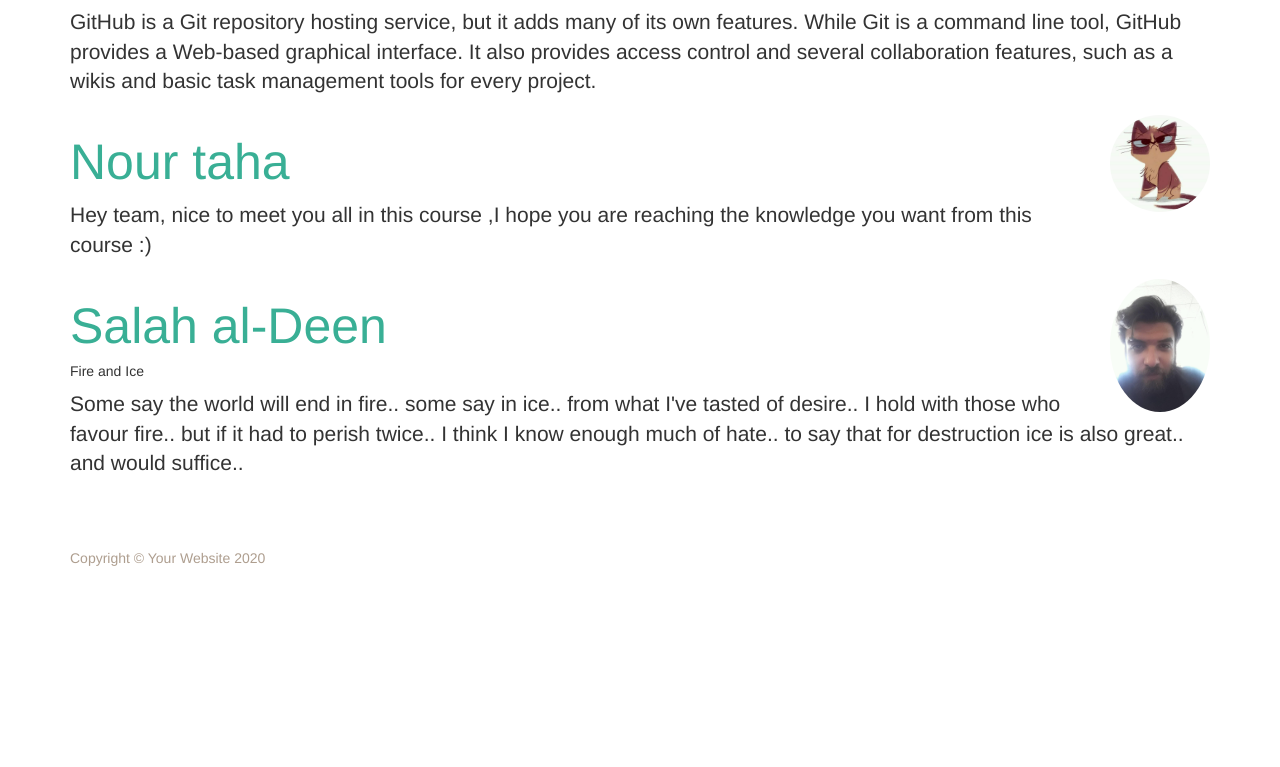
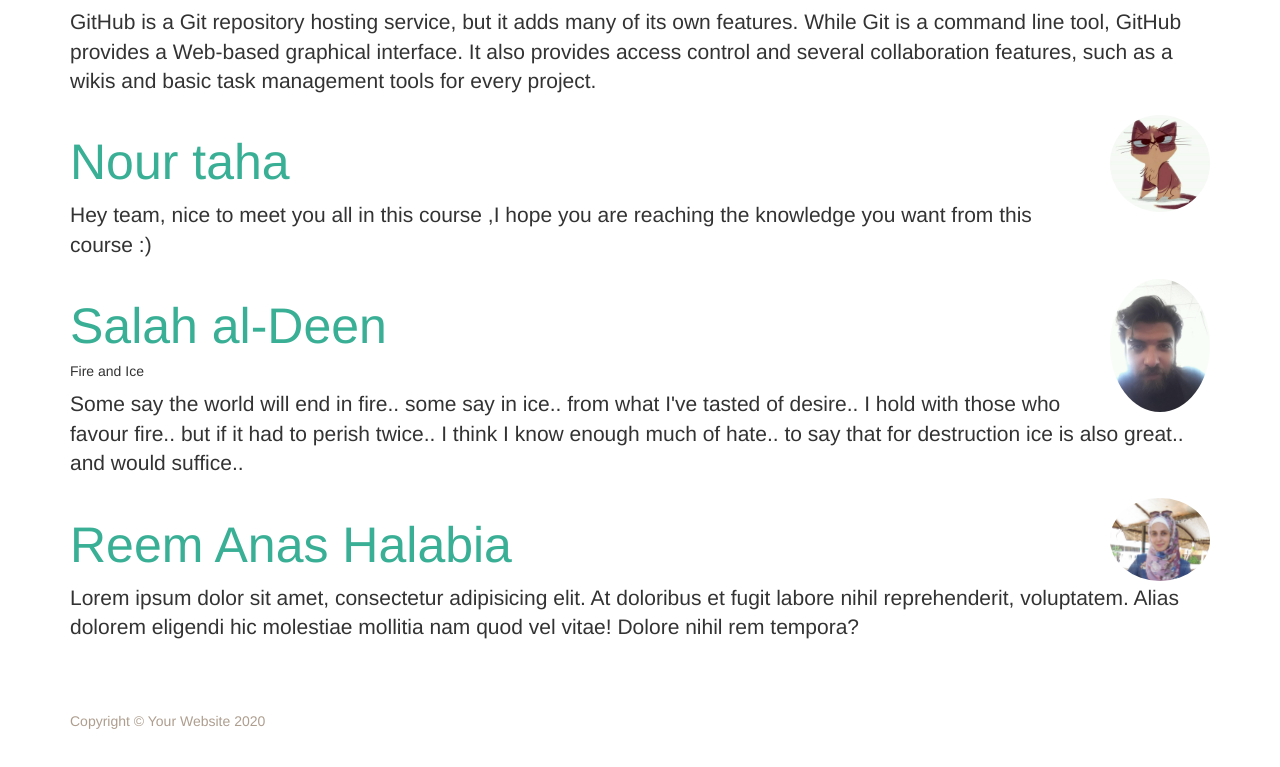
Before and after one commit to masabni/fullstack-workshop, a plain HTML site: page index.html in a window 1280 px wide. Shown: the part 1303-2070 px from the top of the page. Before the commit the page ends 1931 px from the top, so only its background shows below. Drawn offline with Linux system fonts and the light colour scheme.

Commit message:
add anew contributor reem

```diff
--- a/index.html
+++ b/index.html
@@ -52,6 +52,9 @@
                     </li>
                     <li>
                         <a href="#nourtaha">Nour</a>
+                    </li>
+                     <li>
+                        <a href="#reemhalabia">reem</a>
                     </li>
                 </ul>
             </div>
@@ -131,6 +134,16 @@
                 to say that for destruction ice is also great..
                 and would suffice..</p>
         </div>
+        <!--  Contributor -->
+        <div class="contributor" id="reemhalabia">
+            <img class="contributor-image img-circle img-responsive pull-right" width="100" src="./img/reem.jpg">
+            <h2 class="contributor-heading">
+                Reem Anas Halabia
+            </h2>
+            <p class="lead">
+
+            Lorem ipsum dolor sit amet, consectetur adipisicing elit. At doloribus et fugit labore nihil reprehenderit, voluptatem. Alias dolorem eligendi hic molestiae mollitia nam quod vel vitae! Dolore nihil rem tempora?</p>
+        </div>
 
         <!-- Footer -->
         <footer>
```
Also changed, not shown: img/reem.jpg (added).
